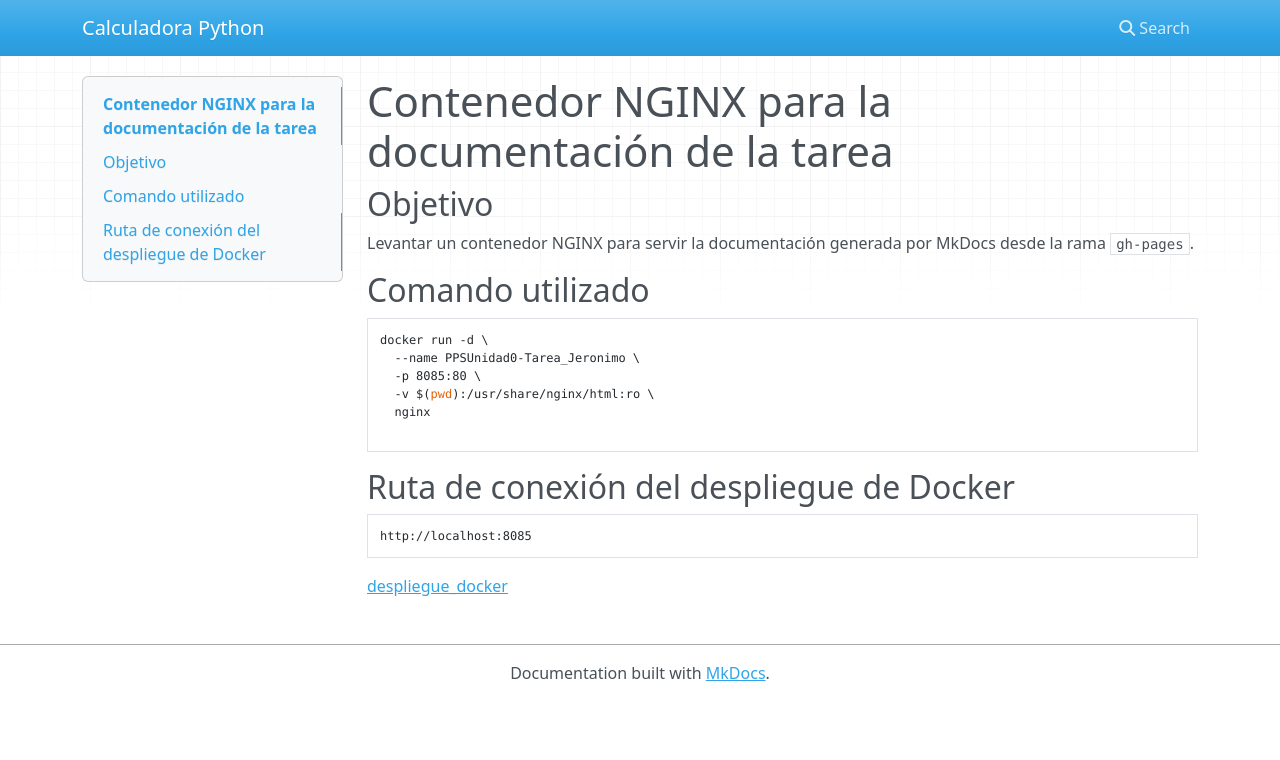
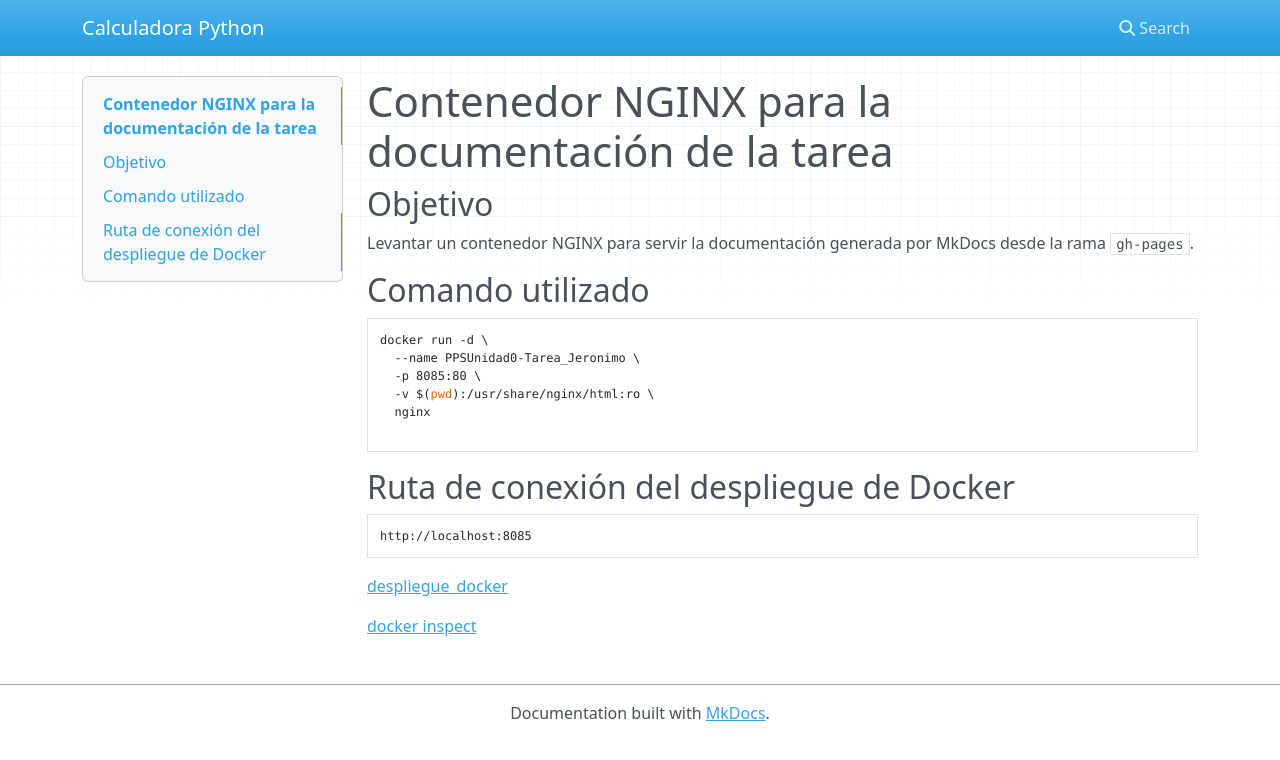
Before and after one commit to vjp-jeronimoGRC/PPS-Unidad0-Tarea-Jeronimo, an MkDocs documentation site: the page built from docs/docker.md, in a window 1280 px wide. Shown: the top 760 px of the page. Built offline with MkDocs 1.6.1, drawn with Linux system fonts in a browser that asks for light colours; nearby versions of some CDN libraries.

Commit message:
Despliegue de Docker 2

````diff
--- a/docs/docker.md
+++ b/docs/docker.md
@@ -18,4 +18,6 @@ docker run -d \
 http://localhost:8085
 ```
 
-[despliegue_docker](/home/kali/PPS-Unidad0-Tarea-Jeronimo/docker.png)
+[despliegue_docker](/PPS-Unidad0-Tarea-Jeronimo/docker.png)
+
+[docker inspect](/PPS-Unidad0-Tarea-Jeronimo/inspect.png)
````
